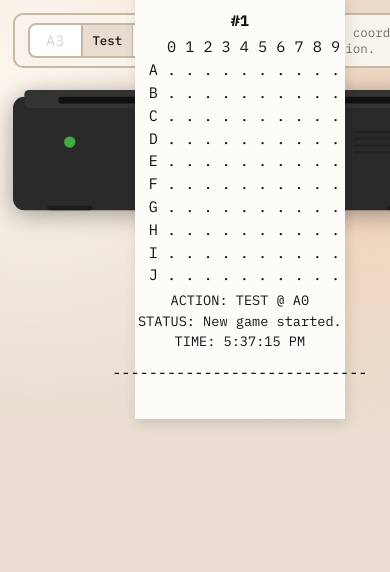
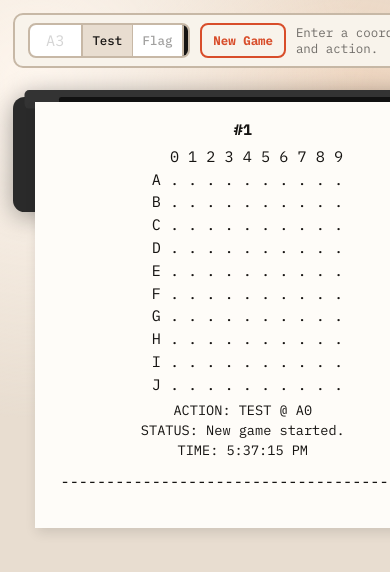
Before and after one commit to phulin/receiptsweeper, a website built with Vite: page index.html in a window 390 px wide. Shown: the top 572 px of the page. Built offline with nearby package versions, Linux system fonts and the light colour scheme.

Commit message:
mobile fixes

```diff
--- a/src/styles.css
+++ b/src/styles.css
@@ -169,11 +169,11 @@ body {
 }
 
 .printer-paper-clip {
-	width: 56%;
+	width: 460px;
 	margin: 0 auto;
 	overflow: hidden;
 	padding: 0 1.4rem 1.4rem;
-	margin-top: -218px;
+	margin-top: -24%;
 	position: relative;
 	z-index: 3;
 }
```
